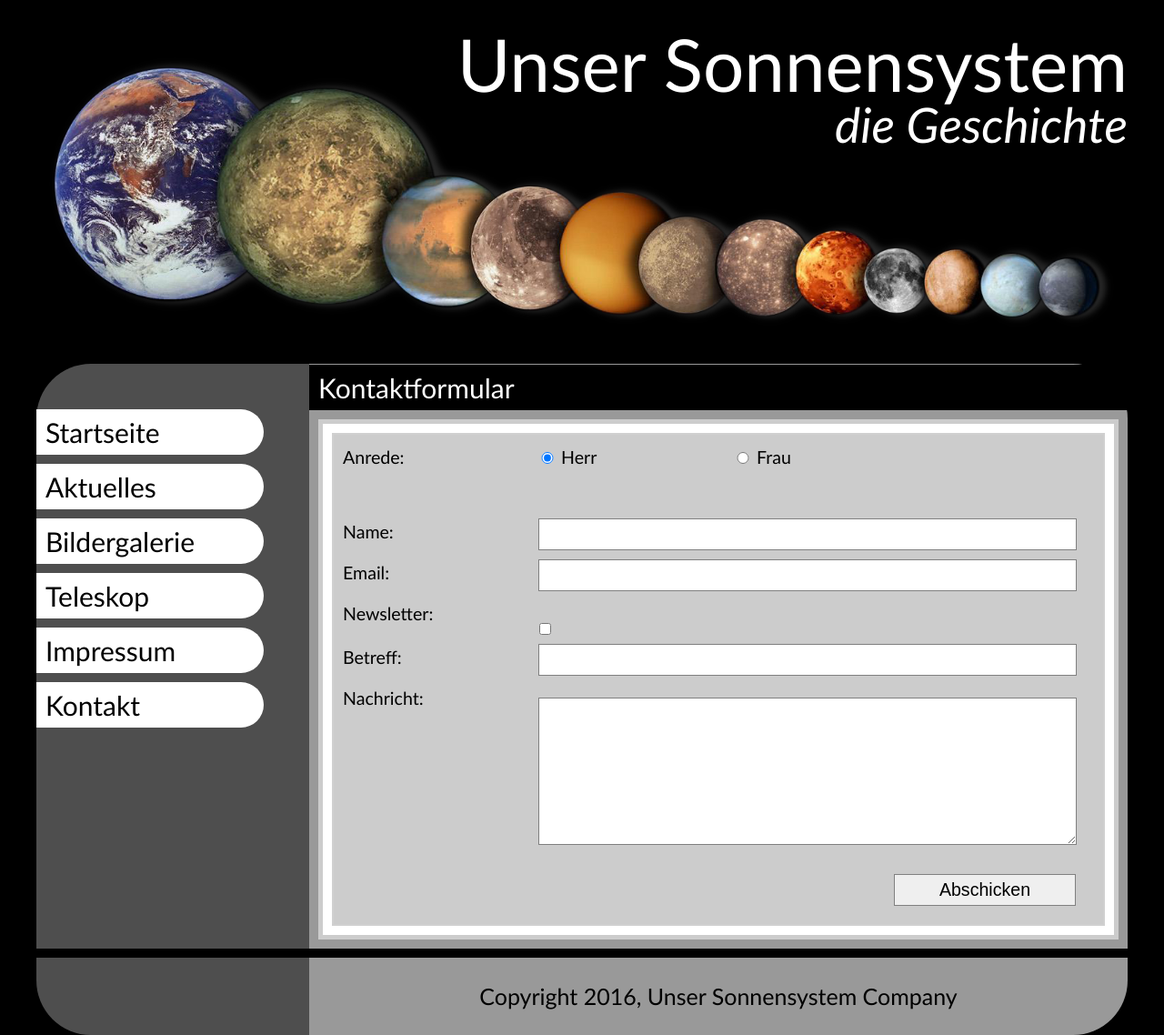
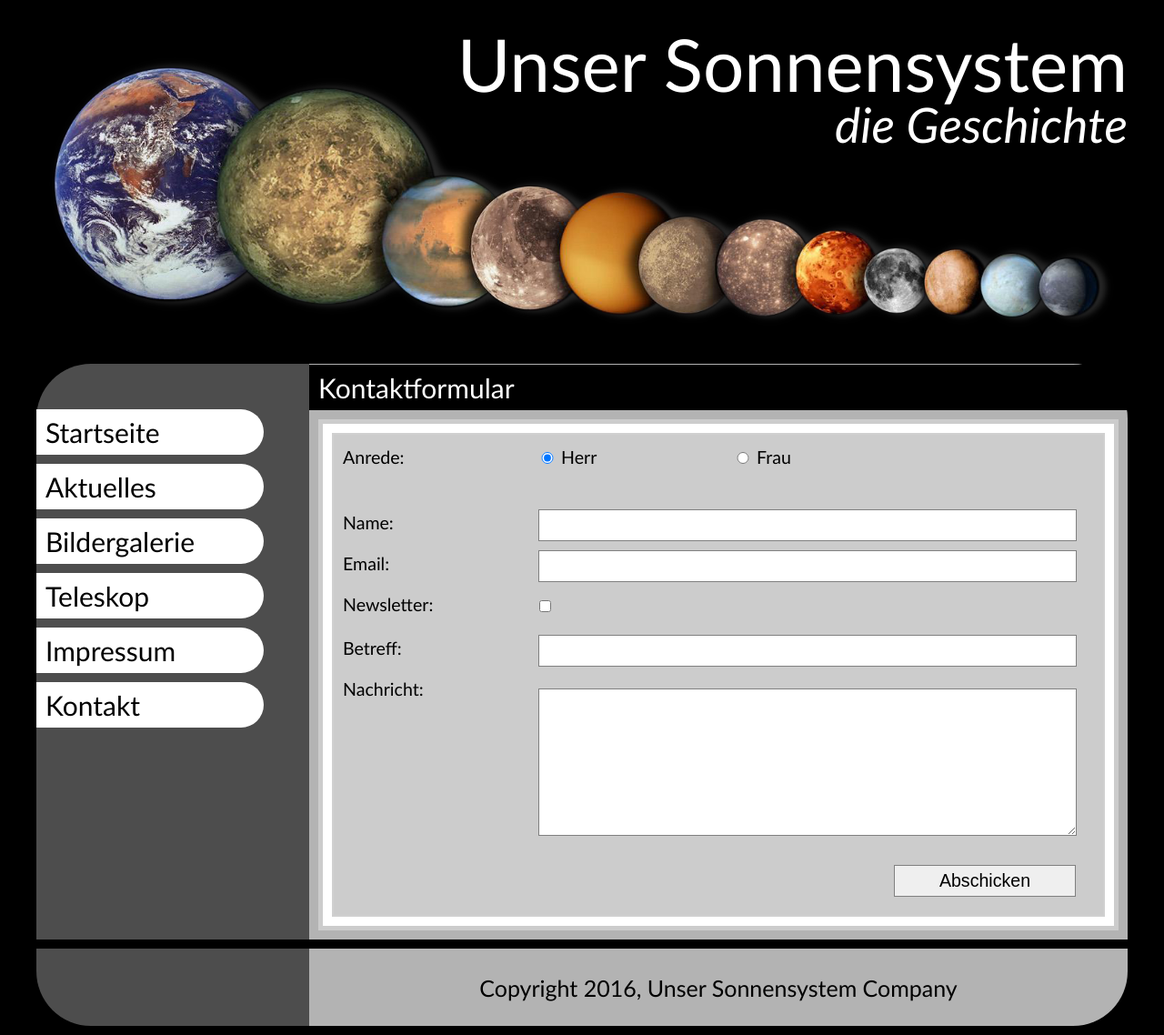
Before and after one commit to adoloro/vika, a PHP site: page /contact.html in a window 1280 px wide. Shown: the whole page at 91% size. Run offline with PHP 8.4, Linux system fonts and the light colour scheme.

Commit message:
Update stylesheet.css

```diff
--- a/stylesheet.css
+++ b/stylesheet.css
@@ -1,13 +1,14 @@
 @import url('eric-meyer-reset.css'); /*  Standardbrowsereinstellungen zurücksetzen   */
 
 body {
-    font-family: "TREBUCHET MS", Verdana, Arial, Helvetica, sans-serif;
-    font-size: 13px;
+    font-family: "Trebuchet MS", Verdana, Arial, Helvetica, sans-serif;
+    font-size: 12px;
     background-color: #000;
 }
 
 p {
     padding: 10px;
+    line-height: 1.2em;
 }
 
 #wrapper {
@@ -54,15 +55,20 @@ p {
 
 #content {
     display: table-cell;
-    background-color: rgba(255, 255, 255, 0.6);
+    background-color: rgba(255, 255, 255, 0.7);
     vertical-align: top;
     font-size: 18pt;
+}
+
+#content h2 {
+	padding: 10px;
+	font-weight: 600;
 }
 
 .column {
     display: table-cell;
     margin: 0 auto;
-    background: #4e4e4e;
+    background: rgba(255, 255, 255, 0.3);
     vertical-align: top;
 }
 
@@ -140,7 +146,7 @@ p {
 }
 
 .shelf {
-    background: #222;
+    background: rgba(0, 0, 0, 0.3);
     padding: 20px 10px 10px;
     color: #fff;
     border-top-left-radius: 25px;
@@ -189,7 +195,7 @@ p {
 #footer {
     display: table-cell;
     height: 85px;
-    background-color: rgba(255, 255, 255, 0.6);
+    background-color: rgba(255, 255, 255, 0.7);
     vertical-align: middle;
     text-align: center;
     font-size: 25px;
@@ -200,8 +206,6 @@ p {
 /* CSS3 Slider
     http://www.deluxeblogtips.com/image-slider-pure-css3/
 */
-
-/* твои комментарии со ссылками на сайты нужно оставить? для чего они? или ты просто указал, откуда ты брал информацию? */
 
 .slider {
     margin: 20px;
@@ -221,7 +225,6 @@ p {
 #images img {
     width: 860px;
     height: auto; /* http://stackoverflow.com/questions/787839/resize-image-proportionally-with-css */
-
     position: absolute;
     top: 0;
     left: -860px;
@@ -253,7 +256,7 @@ p {
     width: 100%;
     box-sizing: border-box;
     padding: 10px;
-    border: 5px solid #cccccc;
+    border: 5px solid #ccc;
     background: #fff;
 }
 
@@ -264,8 +267,7 @@ p {
 #contact-area {
     padding: 10px;
     border: 2px solid #D0D0D0;
-    background: #cccccc;
-
+    background: #ccc;
     overflow: hidden;
     font-size: 14px;
 }
@@ -282,15 +284,15 @@ p {
     display: inline-block;
     margin-right: 5px;
     width: 20px;
-    margin-bottom: 60px;
+    margin-bottom: 50px;
 }
 
 #contact-area input[type=checkbox] {
     display: inline-block; /*  ein Boxen-Gitter erstellen  */
     width: 15px;
     margin-right: 5px;
-    margin-bottom: 10px;
-    margin-top: 25px;
+    margin-bottom: 25px;
+    margin-top: 10px;
 }
 
 
@@ -299,7 +301,7 @@ p {
 }
 
 #contact-area textarea:focus, #contact-area input:focus {
-    border: 2px solid darkblue;
+    border: 2px solid #024cd4;
 }
 
 #contact-area input.submit-button {
```
